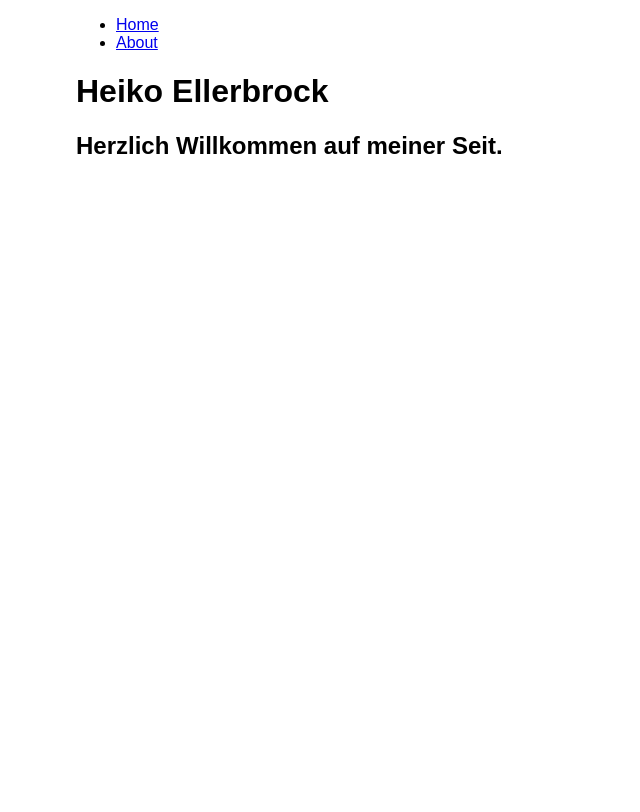
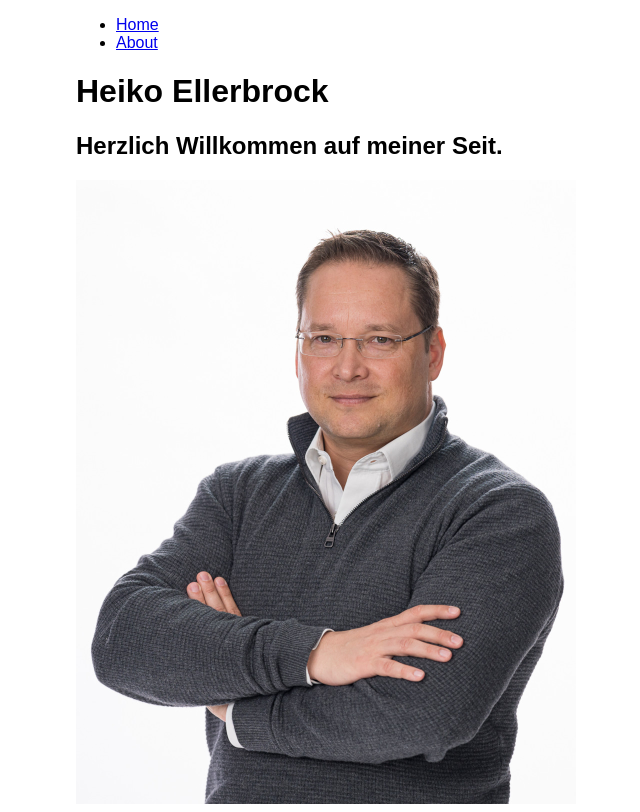
Before and after one commit to heikoellerbrock/my-webpage, a Gatsby site: page / in a window 1280 px wide. Shown: the whole page, without its empty margins (314-954 px from the left). Built offline with nearby package versions, Linux system fonts and the light colour scheme; Gatsby itself is replaced by a stand-in of ours.

Commit message:
Load Image and use SCSS

```diff
--- a/gatsby-config.ts
+++ b/gatsby-config.ts
@@ -1,11 +1,11 @@
-import type { GatsbyConfig } from "gatsby"
+import type { GatsbyConfig } from "gatsby";
 
 const config: GatsbyConfig = {
   siteMetadata: {
-    title: `new`,
-    siteUrl: `https://www.yourdomain.tld`,
+    title: `Heiko Ellerbrock`,
+    siteUrl: `https://www.heikoellerbrock.de`,
   },
-  plugins: [],
-}
+  plugins: ["gatsby-plugin-image", "gatsby-plugin-sharp", "gatsby-plugin-sass"],
+};
 
-export default config
+export default config;
--- a/src/components/layout.tsx
+++ b/src/components/layout.tsx
@@ -1,6 +1,6 @@
 import { Link } from "gatsby";
 import * as React from "react";
-import { container } from "./layout.module.css";
+import "./layout.scss";
 
 interface LayoutProps {
   pageTitle: string;
@@ -9,7 +9,7 @@ interface LayoutProps {
 
 const Layout = (props: LayoutProps) => {
   return (
-    <div className={container}>
+    <div className="container">
       <title>{props.pageTitle}</title>
       <nav>
         <ul>
--- a/src/pages/index.tsx
+++ b/src/pages/index.tsx
@@ -1,3 +1,4 @@
+import { StaticImage } from "gatsby-plugin-image";
 import * as React from "react";
 import Layout from "../components/layout";
 
@@ -5,6 +6,10 @@ const IndexPage = () => {
   return (
     <Layout pageTitle="Heiko Ellerbrock">
       <h2>Herzlich Willkommen auf meiner Seit.</h2>
+      <StaticImage
+        alt="Portrait Heiko Ellerbrock"
+        src="../images/portrait-L.JPG"
+      ></StaticImage>
     </Layout>
   );
 };
```
Also changed, not shown: package.json (+6 -1 lines), src/components/layout.scss (renamed from src/components/layout.module.css), src/images/icon.png (deleted), src/images/portrait-L.JPG (added), src/images/portrait-M.JPG (added), src/images/portrait-S.JPG (added), 2 other files.
